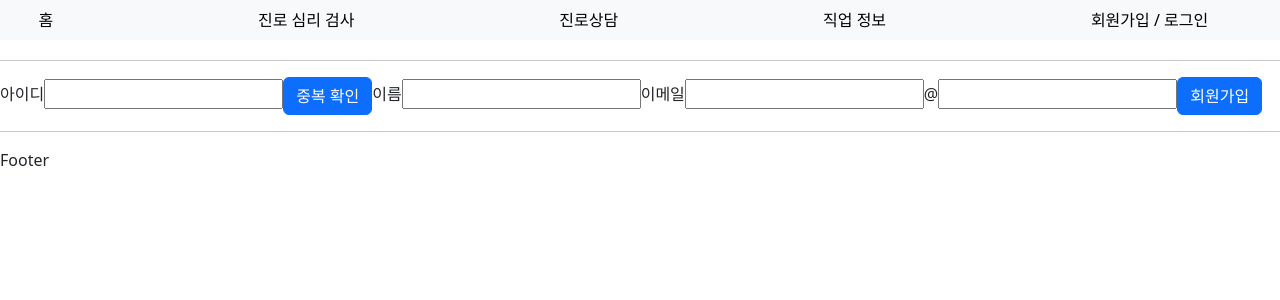
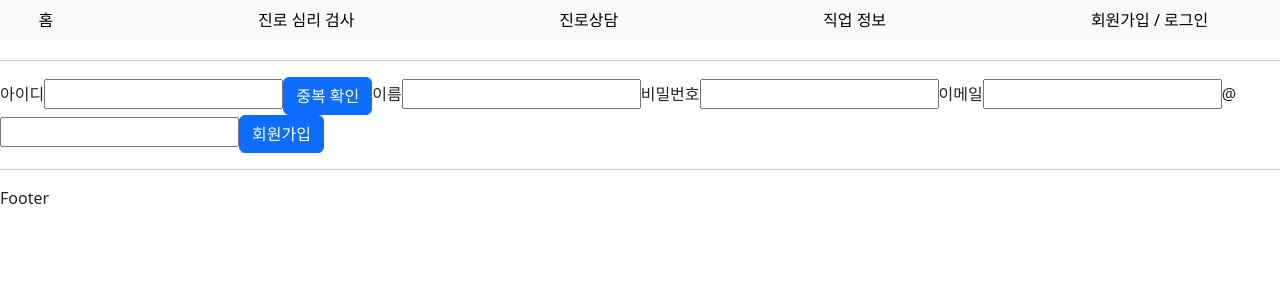
Before and after one commit to Yoon-Sung-Jung/MyCareer, a React (Create React App) app in the folder MyCareerClient/my-app/: page /register in a window 1280 px wide. Shown: the top 300 px of the page. Built offline with nearby package versions, Linux system fonts and the light colour scheme.

Commit message:
회원가입 구현. 에러 처리 필요

```diff
--- a/MyCareerClient/my-app/src/Pages/Register.js
+++ b/MyCareerClient/my-app/src/Pages/Register.js
@@ -1,25 +1,71 @@
-import React from 'react';
+import axios from 'axios';
+import React, { useState } from 'react';
 import { Button, Form } from 'react-bootstrap';
+import { useNavigate } from 'react-router-dom';
 
 
-const registerUser = (e) => {
-    e.preventDefault();
+const Register = () => {
 
-}
+    const navigate = useNavigate();
 
-const Register = () => {
+    const [user, setUser] = useState({
+        username: '',
+        name: '',
+        password: '',
+        emailID: '',
+        emailDomain: ''
+    });
+
+    const handleChange = (e) => {
+        const {name, value} = e.target;
+        setUser ({
+            ...user,
+            [name]: value
+        })
+    }
+
+
+    const registerUser = (e) => {
+        e.preventDefault();
+
+        axios({
+            method: "post",
+            url: "http://localhost:8080/register",
+            data: {
+                "username": user.username,
+                "name": user.name,
+                "password": user.password,
+                "email": `${user.emailID}@${user.emailDomain}`,
+                "identity": '일반'
+            }
+        })
+        .then((response) => {
+            const {data, status} = response;
+            if(status === 200) {
+                alert('가입 완료');
+                navigate(`/login`)
+            } else {
+                alert('가입에 실패하였습니다.')
+                // todo
+            }
+
+        })
+
+    }
     return (
         <>
             <Form onSubmit={registerUser}>
                 <label htmlFor='username'>아이디</label>
-                <input type="text" name="username" id="username"/>
-                <Button>중복 확인</Button>
+                <input type="text" name="username" id="username" value={user.username} onChange={handleChange}/>
+                <Button onClick="">중복 확인</Button>
                 <label htmlFor='name'>이름</label>
-                <input type="text" name="name" id="name"/>
+                <input type="text" name="name" id="name" value={user.name} onChange={handleChange}/>
+                <label>비밀번호</label>
+                <input type="password" name="password" id="password" value={user.password} onChange={handleChange}/>
                 <label>이메일</label>
-                <input type="text" name="emailID" id="emailID"/>
+                <input type="text" name="emailID" id="emailID" value={user.emailID} onChange={handleChange}/>
                 @
-                <input type="text" name="emailDomain" id="emailDomain"/>
+                <input type="text" name="emailDomain" id="emailDomain" value={user.emailDomain} onChange={handleChange}/>
 
                 <Button type="submit">회원가입</Button>
 
```
